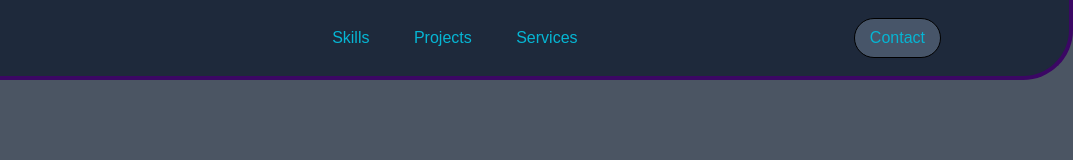
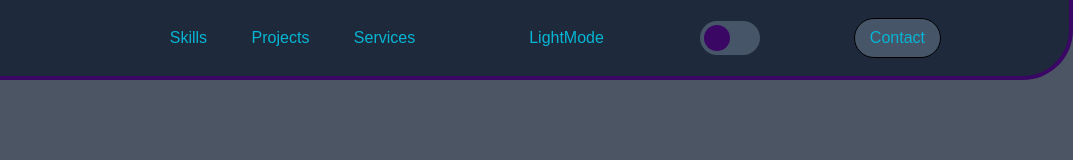
Before and after one commit to Angelinebrgs/PortFolio, a website built with Vite: page index.html in a window 1280 px wide. Shown: the full height of the page, 207-1280 px from the left. Built offline with nearby package versions, Linux system fonts and the light colour scheme; a web font is replaced by a local one.

Commit message:
ajout du darkmode

```diff
--- a/index.html
+++ b/index.html
@@ -7,7 +7,7 @@
     <link href="https://api.fontshare.com/v2/css?f[]=rowan@500&f[]=satoshi@500&display=swap" rel="stylesheet">
     <title>Portfolio</title>
   </head>
-  <body>
+  <body class="LightMode">
     <header>
       <img class="logo" src="/img/Rond_1.png" alt="logo">
         <nav>
@@ -23,6 +23,11 @@
                 </li>
               </ul>
         </nav>
+        <label for="switch">LightMode</label>
+        <label class="switch">
+          <input type="checkbox" id="checkbox">
+          <span class="slider round"></span>
+        </label>
         <a class="cta" href="mailto:titou.borges@gmail.com"><button class="buttonnav">Contact</button></a>
     </header>
     <script type="module" src="./src/main.js"></script>
--- a/src/main.js
+++ b/src/main.js
@@ -16,3 +16,14 @@ const observer = new IntersectionObserver(() => {
 
 const hiddenElements = document.querySelectorAll('.hidden');
 hiddenElements.forEach((el => observer.observe(el)));
+
+// LightMode
+function lightMode() {
+    var checkbox = document.getElementById("checkbox");
+    if (checkbox.checked) {
+        document.body.classList.add("light-mode");
+        console.log(checkbox);
+    } else {
+        document.body.classList.remove("light-mode");
+    }
+}
--- a/style/style.css
+++ b/style/style.css
@@ -65,3 +65,7 @@ nav ul li{
     display: inline-block;
     padding: 20px;
 }
+label{
+    color: var(--clr-cyan500);
+    padding-right: 2px;
+}
--- a/style/utils.css
+++ b/style/utils.css
@@ -28,7 +28,61 @@
 .section{
     margin-top: 5rem;
 }
-
+/*création du switch dark/ light mode*/
+.switch {
+    position: relative;
+    display: inline-block;
+    width: 60px;
+    height: 34px;
+}
+.switch input {
+    opacity: 0;
+    width: 0;
+    height: 0;
+}
+.slider {
+    position: absolute;
+    cursor: pointer;
+    top: 0;
+    left: 0;
+    right: 0;
+    bottom: 0;
+    background-color: var(--clr-slate600);
+    -webkit-transition: .4s;
+    transition: .4s;
+}
+.slider:before {
+    position: absolute;
+    content: "";
+    height: 26px;
+    width: 26px;
+    left: 4px;
+    bottom: 4px;
+    background-color: var(--clr-purple950);
+    -webkit-transition: .4s;
+    transition: .4s;
+}
+input:checked + .slider {
+    background-color: var(--clr-cyan500);
+}
+    input:focus + .slider {
+    box-shadow: 0 0 1px var(--clr-cyan500);
+}
+input:checked + .slider:before {
+    -webkit-transform: translateX(26px);
+    -ms-transform: translateX(26px);
+    transform: translateX(26px);
+}
+.slider.round {
+    border-radius: 34px;
+}
+  .slider.round:before {
+    border-radius: 50%;
+}
+.light-mode{
+    background-color: var(--clr-light);
+    color: black;
+}
 /* xS */
 @media (min-width: 475px){
     .container{
@@ -42,7 +96,6 @@
         max-width: 640px;
     }
 }
-
 /* M */
 @media (min-width: 768px){
     .container{
```
Also changed, not shown: src/test.js (added, +8 -0 lines).
